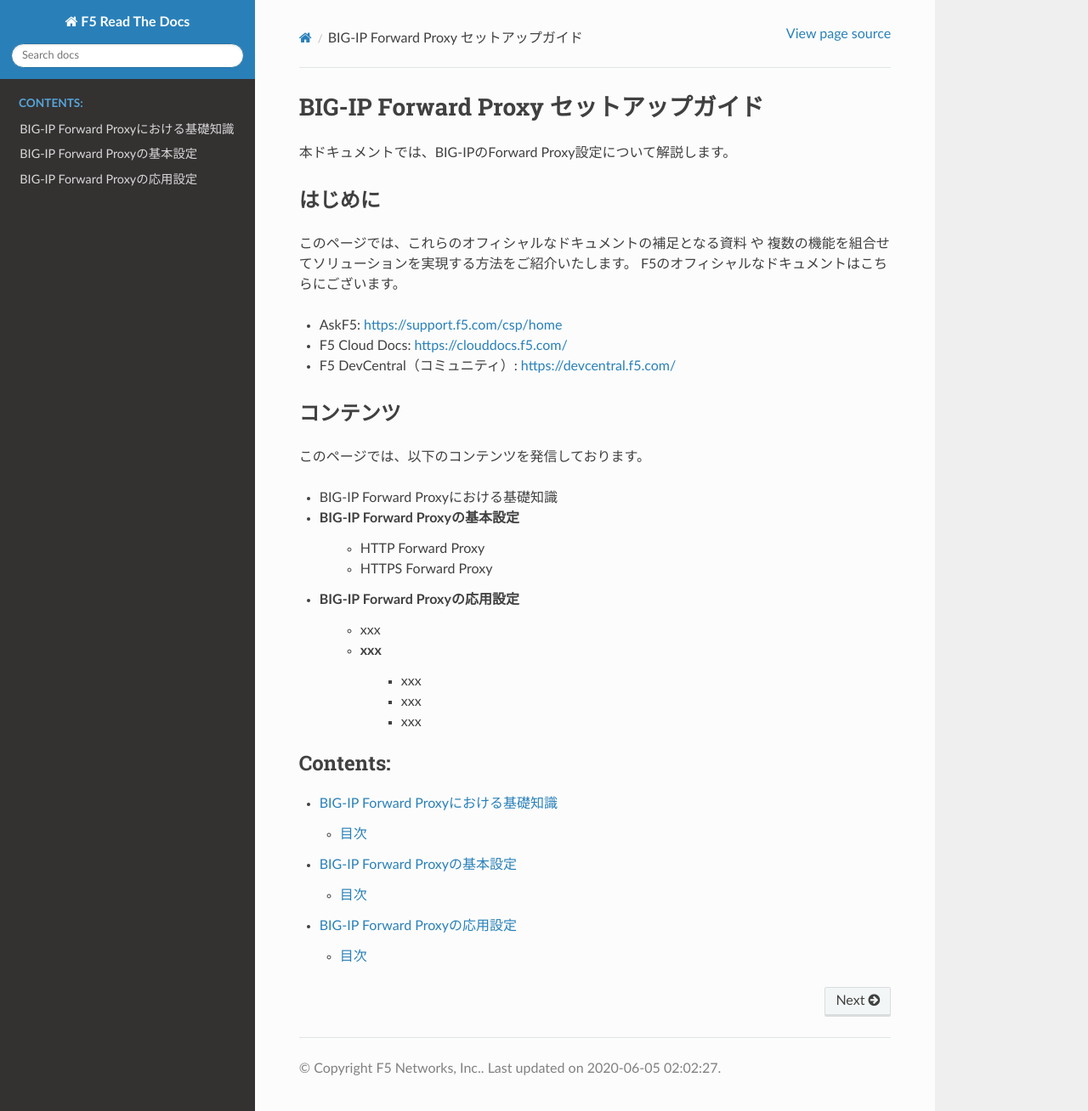
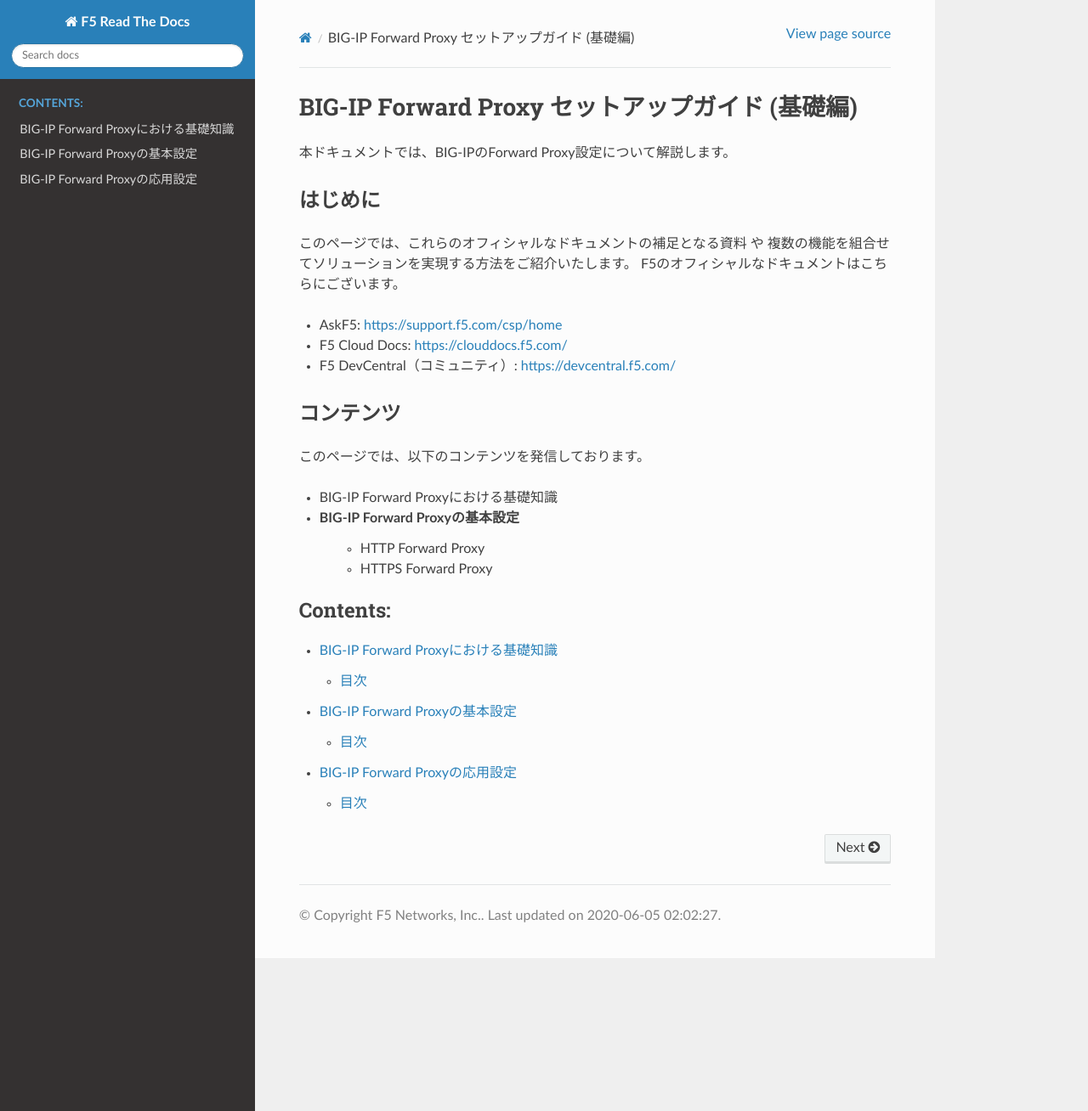
Before and after one commit to ttsuji777/bigip-fwdproxy-jp, a Sphinx documentation site: the page built from docs/index.rst, in a window 1280 px wide and 1308 px high. Shown: the whole window at 85% size. Built offline with Sphinx 7.4.7 and the Read the Docs theme 2.0.0, drawn with Linux system fonts in a browser that asks for light colours.

Commit message:
no message

```diff
--- a/docs/index.rst
+++ b/docs/index.rst
@@ -1,7 +1,7 @@
 .. You can adapt this file completely to your liking, but it should at least
    contain the root `toctree` directive.
 
-BIG-IP Forward Proxy セットアップガイド
+BIG-IP Forward Proxy セットアップガイド (基礎編)
 ==============================================
 
 本ドキュメントでは、BIG-IPのForward Proxy設定について解説します。
@@ -23,12 +23,6 @@ F5のオフィシャルなドキュメントはこちらにございます。
 - BIG-IP Forward Proxyの基本設定
         - HTTP Forward Proxy
         - HTTPS Forward Proxy
-- BIG-IP Forward Proxyの応用設定
-        - xxx
-        - xxx
-	        - xxx
-		- xxx
-		- xxx
 
 .. toctree::
    :maxdepth: 2
```
